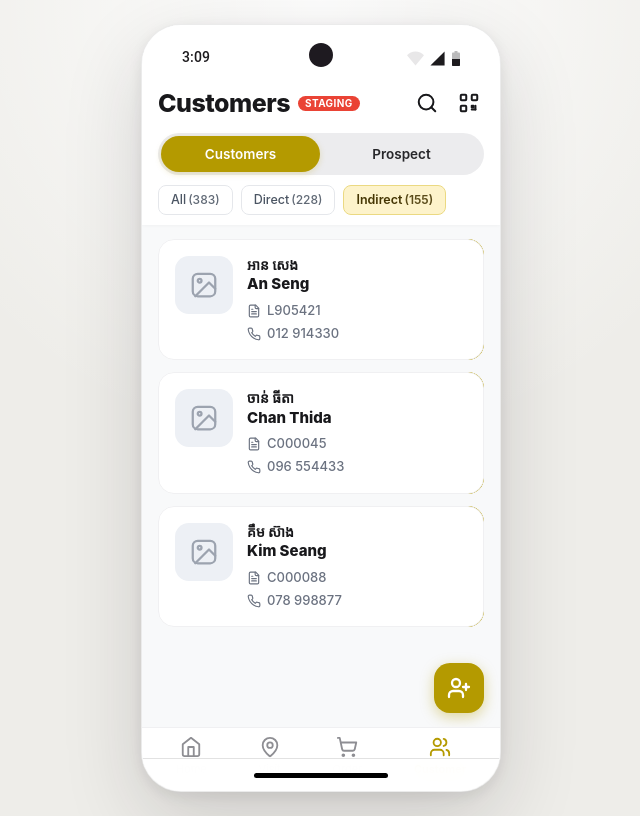
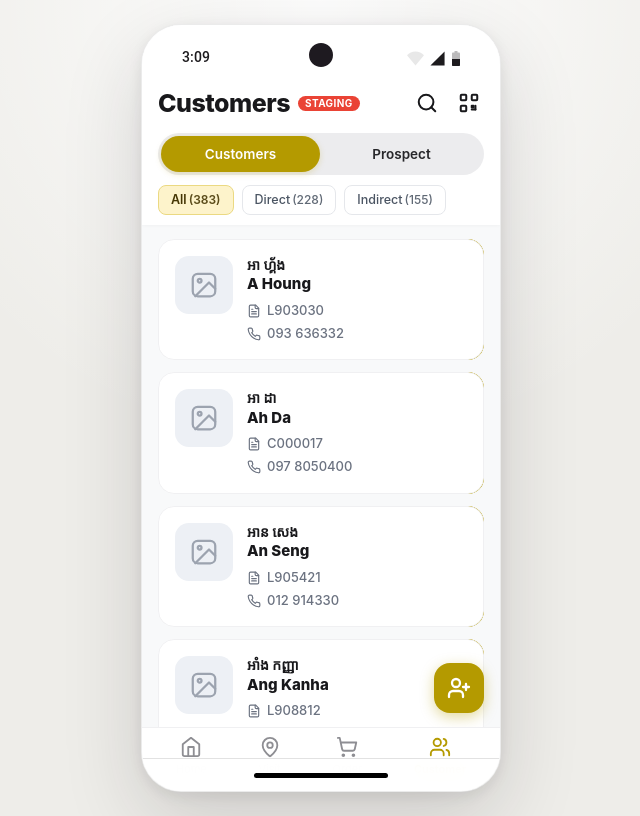
Before and after one commit to randesignxyz/sfa-mobile-uxui, a Next.js app: page / in a window 1280 px wide. Shown: the whole page, without its empty margins (319-959 px from the left). Built offline with nearby package versions, Linux system fonts and the light colour scheme.

Commit message:
fix: set default subFilter to All with full card display

```diff
--- a/components/CustomersScreen.tsx
+++ b/components/CustomersScreen.tsx
@@ -305,7 +305,7 @@ export function CustomersScreen({
   activeNavTab = 'Customer',
 }: CustomersScreenProps) {
   const [primaryTab, setPrimaryTab] = useState<PrimaryFilterTab>('Customers');
-  const [subFilter, setSubFilter] = useState<SubFilterType>('Indirect');
+  const [subFilter, setSubFilter] = useState<SubFilterType>('All');
   const [searchQuery, setSearchQuery] = useState('');
   const [isSearchOpen, setIsSearchOpen] = useState(false);
   const [swipedCustomerId, setSwipedCustomerId] = useState<string | null>(null);
```
